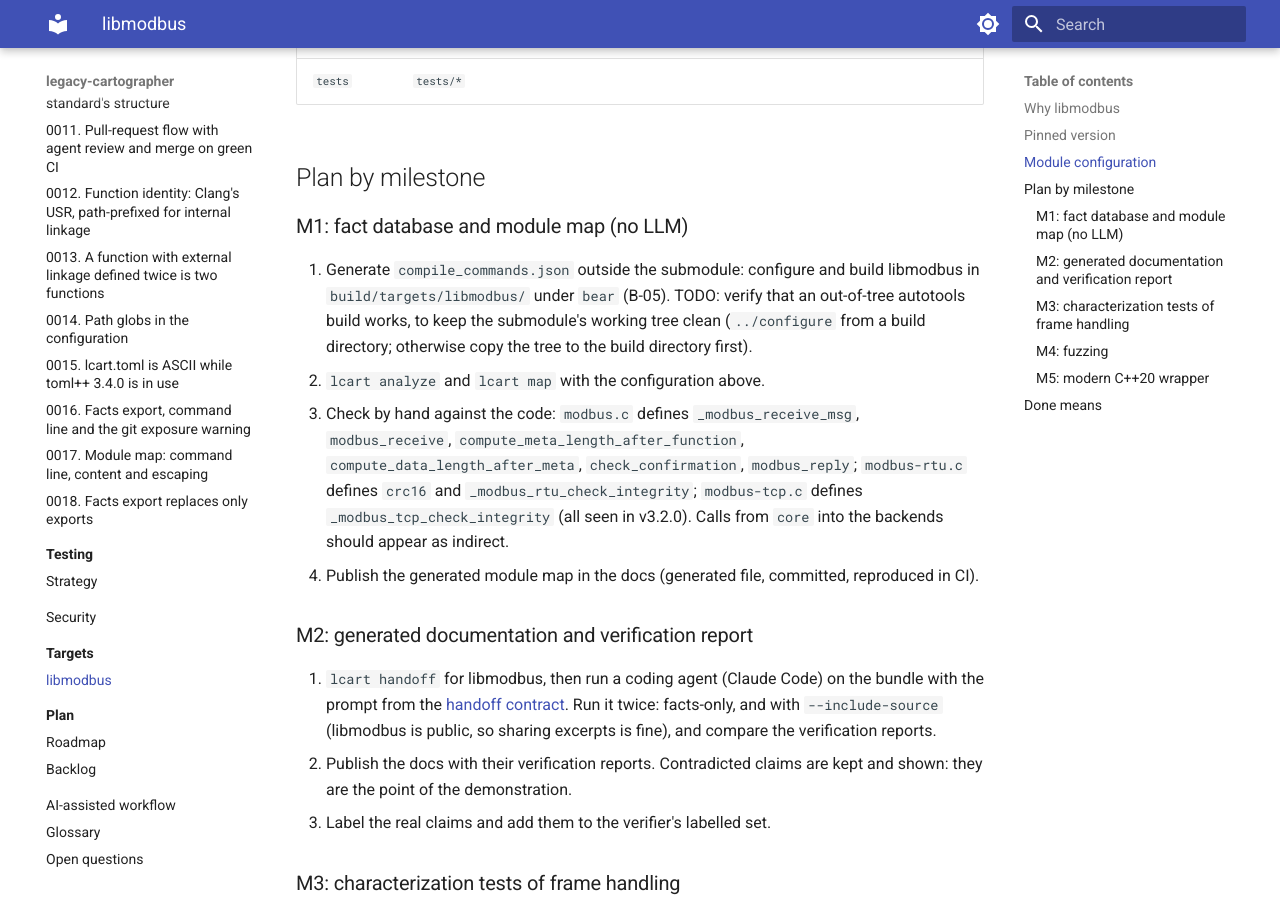
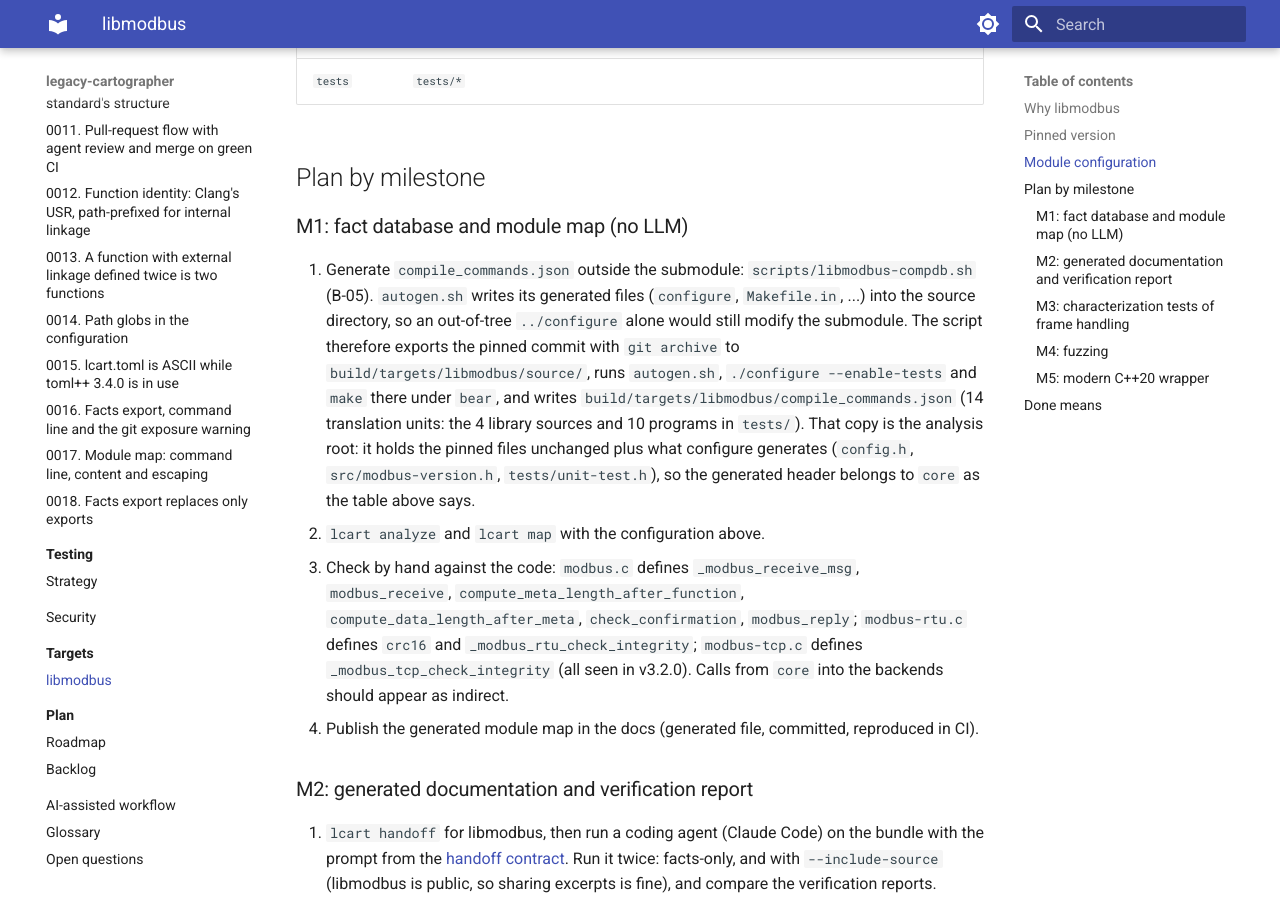
Before and after one commit to Tomek52/legacy-cartographer, an MkDocs documentation site: the page built from docs/targets/libmodbus.md, in a window 1280 px wide and 900 px high, scrolled down 1359 px. Built offline with MkDocs 1.6.1 and Material for MkDocs 9.7.7, drawn with Linux system fonts in a browser that asks for light colours.

Commit message:
build(targets): compilation database for libmodbus (B-05)
autogen.sh writes configure and Makefile.in into the source directory,
so even an out-of-tree configure would modify the pinned submodule. The
script exports the pinned commit to build/targets/libmodbus/source,
builds it there under bear and writes compile_commands.json next to it;
it fails if a tool is missing, an expected entry is absent or the
submodule is no longer clean. A CI job runs it.

Backlog: B-05

Co-Authored-By: Claude Opus 5.5 <noreply@anthropic.com>
Claude-Session: https://claude.ai/code/session_01Sn6UD6WxmmXBAgKToBQUdD

```diff
--- a/docs/targets/libmodbus.md
+++ b/docs/targets/libmodbus.md
@@ -53,11 +53,18 @@ rule would give one module. The libmodbus configuration (B-14) defines:
 
 ### M1: fact database and module map (no LLM)
 
-1. Generate `compile_commands.json` outside the submodule: configure and
-   build libmodbus in `build/targets/libmodbus/` under `bear` (B-05). TODO:
-   verify that an out-of-tree autotools build works, to keep the submodule's
-   working tree clean (`../configure` from a build directory; otherwise copy
-   the tree to the build directory first).
+1. Generate `compile_commands.json` outside the submodule:
+   `scripts/libmodbus-compdb.sh` (B-05). `autogen.sh` writes its generated
+   files (`configure`, `Makefile.in`, ...) into the source directory, so an
+   out-of-tree `../configure` alone would still modify the submodule. The
+   script therefore exports the pinned commit with `git archive` to
+   `build/targets/libmodbus/source/`, runs `autogen.sh`, `./configure
+   --enable-tests` and `make` there under `bear`, and writes
+   `build/targets/libmodbus/compile_commands.json` (14 translation units:
+   the 4 library sources and 10 programs in `tests/`). That copy is the
+   analysis root: it holds the pinned files unchanged plus what configure
+   generates (`config.h`, `src/modbus-version.h`, `tests/unit-test.h`), so
+   the generated header belongs to `core` as the table above says.
 2. `lcart analyze` and `lcart map` with the configuration above.
 3. Check by hand against the code: `modbus.c` defines
    `_modbus_receive_msg`, `modbus_receive`, `compute_meta_length_after_function`,
```
Also changed, not shown: docs/open-questions.md (+0 -1 lines), docs/plan/backlog.md (+17 -1 lines), 2 other files.
